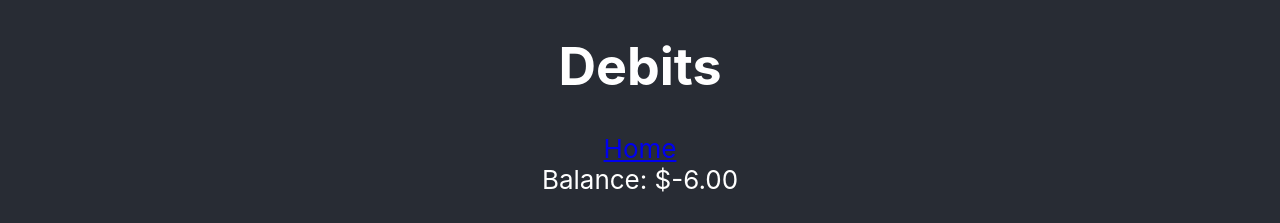
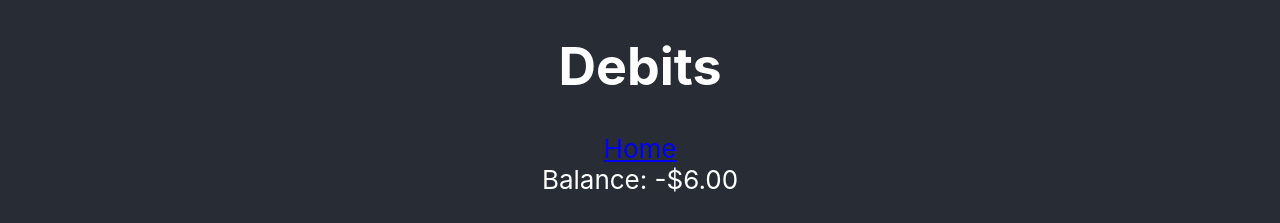
Before and after one commit to CUNY-2X-TTP-2020/bank-of-react, a React (Create React App) app: page /debits in a window 1280 px wide. Both pictures are taken after typing "Sample", "5" into the empty fields and a click on the button "Submit". Shown: the top 223 px of the page. Built offline with nearby package versions, Linux system fonts and the light colour scheme; no server answers.

Commit message:
Convert all costs/balance to locale string USD currency

```diff
--- a/src/components/AccountBalance.js
+++ b/src/components/AccountBalance.js
@@ -9,7 +9,7 @@ export default class AccountBalance extends Component
     {
         return (
             <div>
-                Balance: ${this.props.accountBalance.toFixed(2)}
+                Balance: {this.props.accountBalance.toLocaleString("en-US", { style: "currency", currency: "USD" })}
             </div>
         );
     }
--- a/src/components/credit/CreditCard.js
+++ b/src/components/credit/CreditCard.js
@@ -8,7 +8,7 @@ export default class CreditCard extends Component
             <section className="credit-card">
                 <h3 className="credit-description">{this.props.description}</h3>
                 <ul className="credit-details">
-                    <li>Amount: ${this.props.amount.toFixed(2)}</li>
+                    <li>Amount: {this.props.amount.toLocaleString("en-US", { style: "currency", currency: "USD" })}</li>
                     <li>Date: {this.props.date}</li>
                 </ul>
             </section>
--- a/src/components/debit/DebitCard.js
+++ b/src/components/debit/DebitCard.js
@@ -8,7 +8,7 @@ export default class DebitCard extends Component
             <section className="debit-card">
                 <h3 className="debit-description">{this.props.description}</h3>
                 <ul className="debit-details">
-                    <li>Amount: ${this.props.amount.toFixed(2)}</li>
+                    <li>Amount: {this.props.amount.toLocaleString("en-US", { style: "currency", currency: "USD" })}</li>
                     <li>Date: {this.props.date}</li>
                 </ul>
             </section>
```
